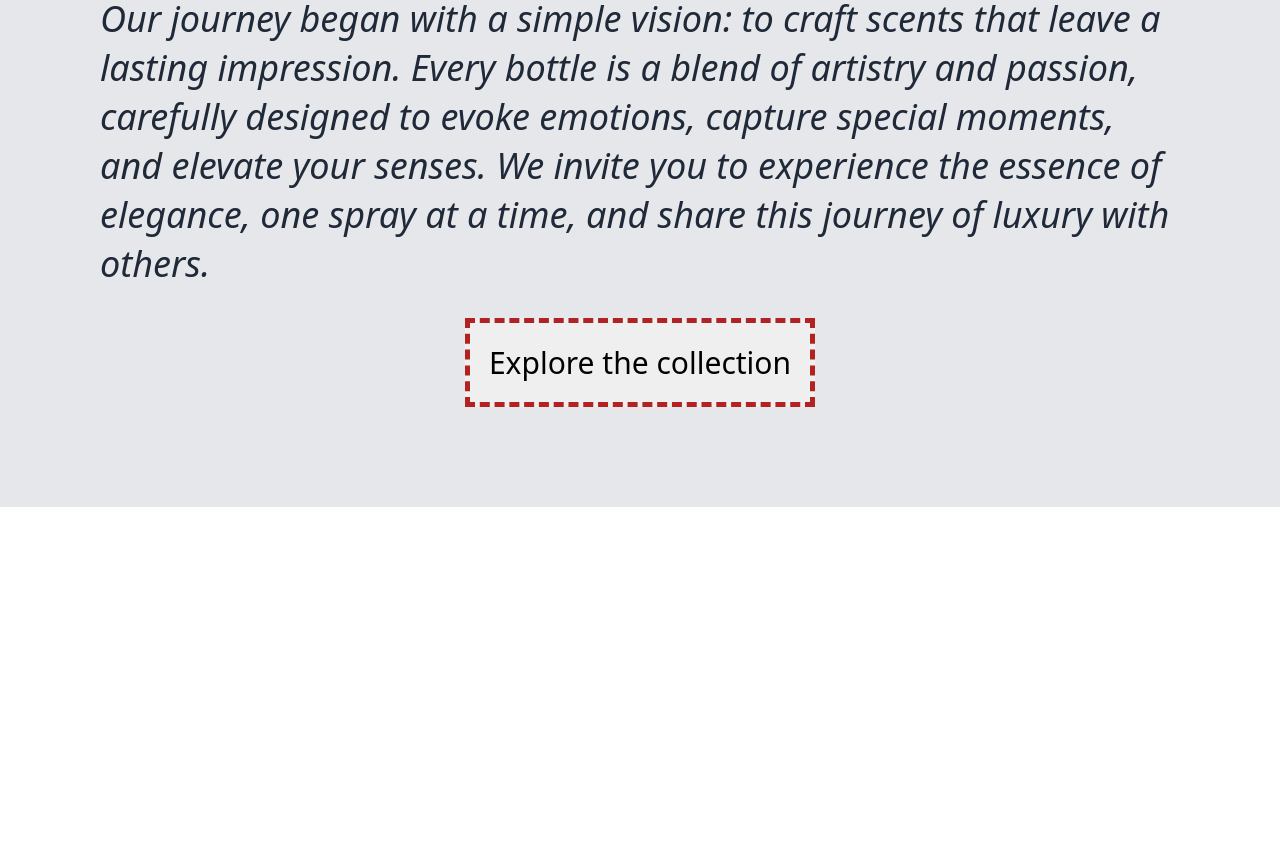
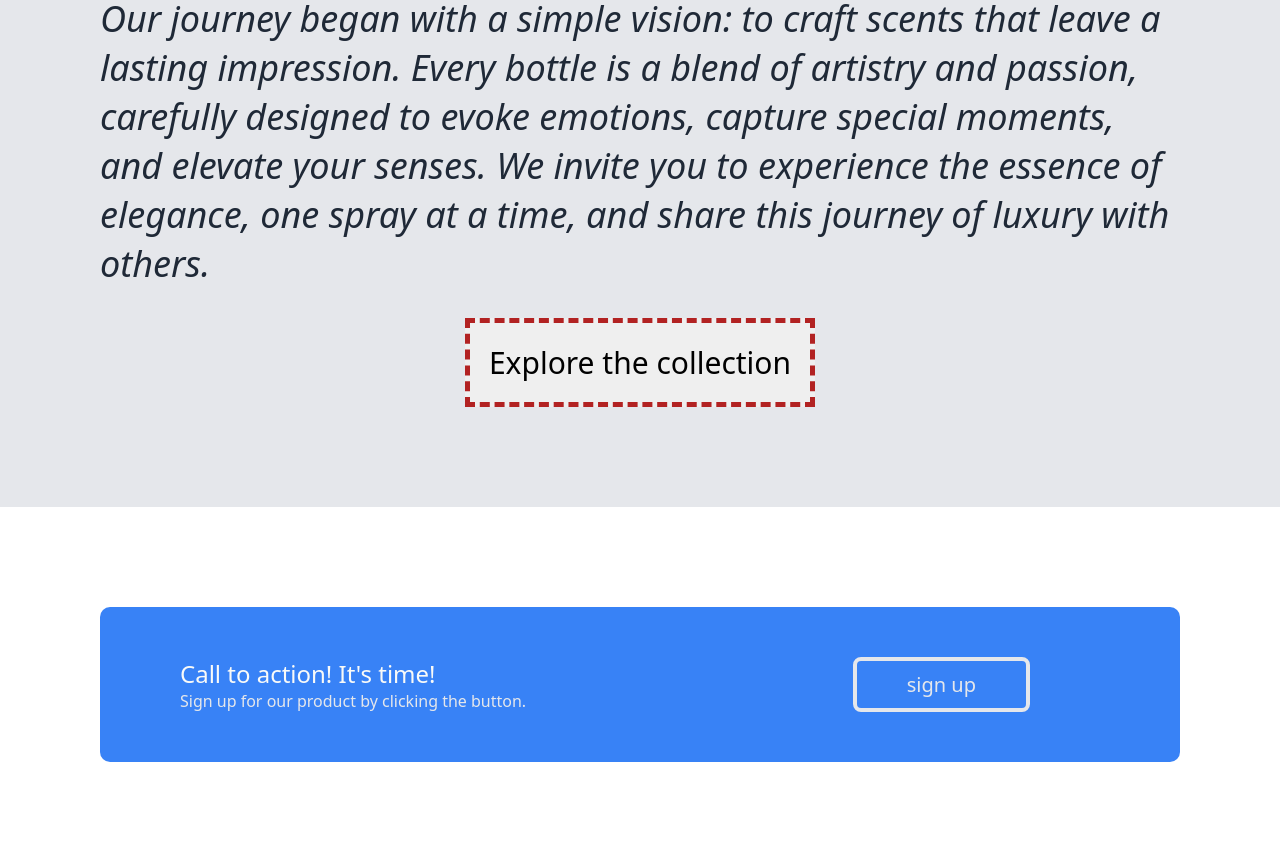
Before and after one commit to Safywan/Landing-page, a plain HTML site: page index.html in a window 1280 px wide. Shown: the part 1649-2511 px from the top of the page. Before the commit the page ends 2156 px from the top, so only its background shows below. Drawn offline with Linux system fonts and the light colour scheme.

Commit message:
Added signup section. Not fully functional but just for the show

```diff
--- a/index.html
+++ b/index.html
@@ -60,6 +60,19 @@
                     target="_blank">Explore the collection</a>
             </button>
         </div>
+        <div class="signup">
+            <div class="signup-page">
+                <div class="hook-message">
+                    Call to action! It's time!
+                    <div class="sub-message">
+                        Sign up for our product by clicking the button.
+                    </div>
+                </div>
+                <div class="sign-button">
+                    <button>sign up</button>
+                </div>
+            </div>
+        </div>
     </div>
 
 </body>
--- a/style.css
+++ b/style.css
@@ -5,7 +5,6 @@
 }
 
 body {
-    height: 100dvb;
     display: flex;
     flex-direction: column;
     margin: 0;
@@ -197,3 +196,45 @@ body {
     color: black;
     text-decoration: none;
 }
+
+.signup {
+    padding: 70px;
+    display: flex;
+    flex-direction: column;
+    justify-content: center;
+}
+
+.signup-page {
+    background-color: #3882F6;
+    justify-content: space-between;
+    display: flex;
+    border-radius: 10px;
+    margin: 30px;
+    padding: 50px;
+    flex-wrap: wrap;
+    gap: 10px;
+}
+
+.hook-message {
+    padding-left: 30px;
+    font-size: 24px;
+    color: #F9FAF8;
+}
+
+.hook-message .sub-message {
+    font-size: 16px;
+    color: #E5E7EB;
+}
+
+.sign-button {
+    padding-right: 100px;
+}
+
+.sign-button button {
+    color: #E5E7EB;
+    font-size: 20px;
+    background-color: #3882F6;
+    border-radius: 8px;
+    border: 4px solid #E5E7EB;
+    padding: 10px 50px;
+}
```
